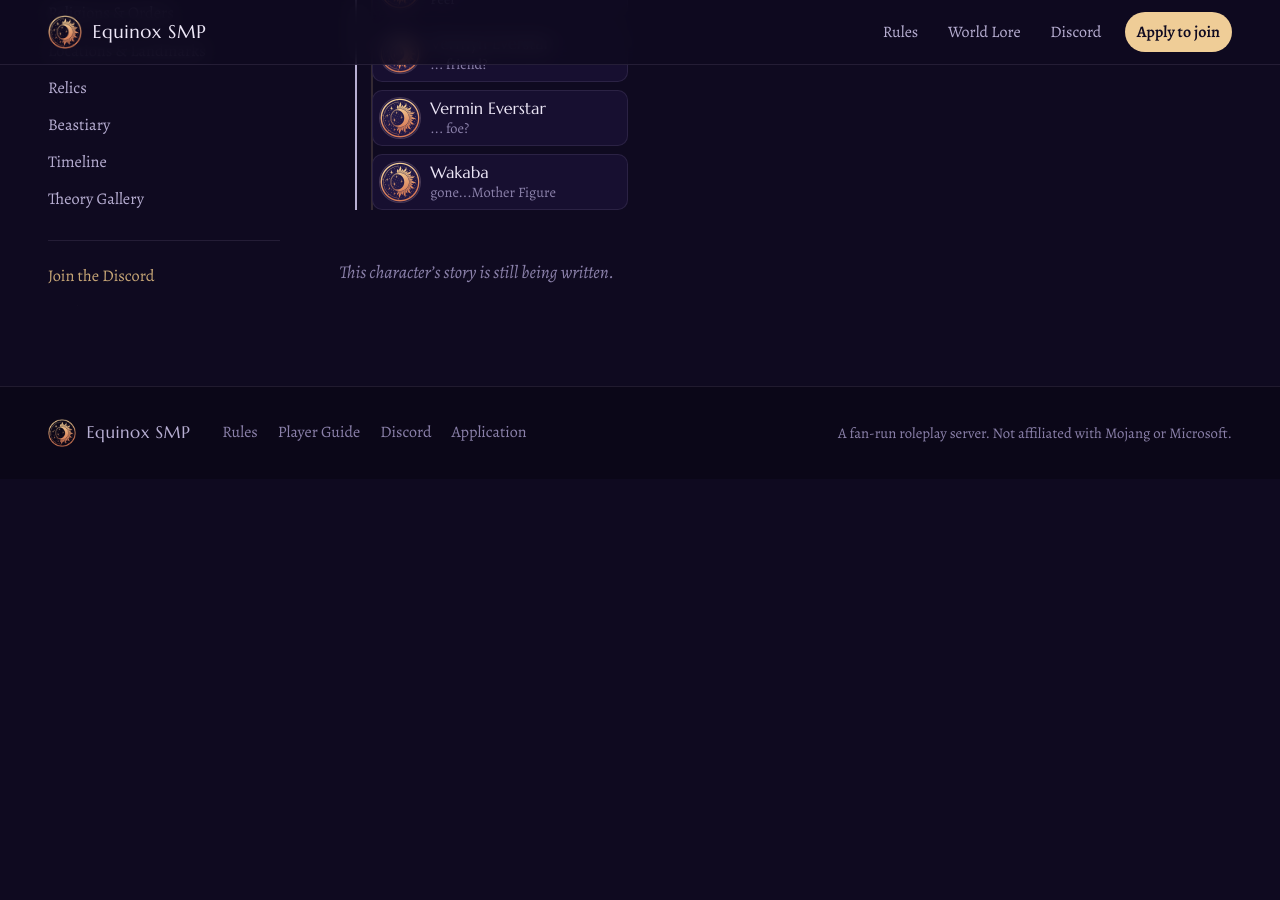
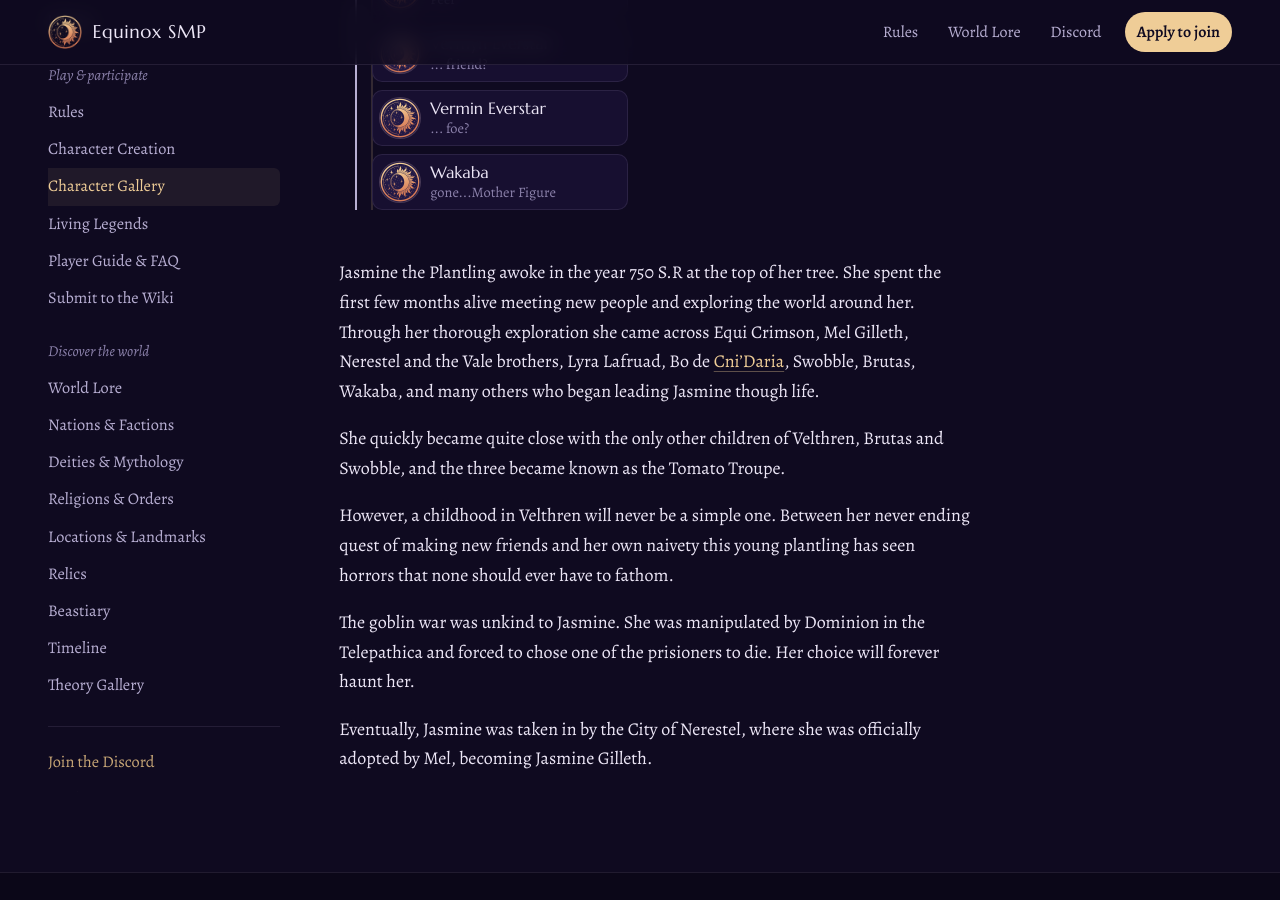
Before and after one commit to smpequinox/smpequinox.github.io, a Jekyll site: the page built from _characters/jasmine-gilleth.md, in a window 1280 px wide and 900 px high, scrolled down 2686 px. Built offline with Jekyll 4.4.1, drawn with Linux system fonts in a browser that asks for light colours; before the commit the page ends 3165 px from its top, so only the background shows below that.

Commit message:
Update Character: Jasmine Gilleth
From submission #69

```diff
--- a/_characters/jasmine-gilleth.md
+++ b/_characters/jasmine-gilleth.md
@@ -70,5 +70,15 @@ bonds:
   - name: "Dominion"
     relation: "Goblin Horror"
     type: Rival
-# Submitted in issue #48
+# Submitted in issue #69
 ---
+
+Jasmine the Plantling awoke in the year 750 S.R at the top of her tree. She spent the first few months alive meeting new people and exploring the world around her. Through her thorough exploration she came across Equi Crimson, Mel Gilleth, Nerestel and the Vale brothers, Lyra Lafruad, Bo de Cni'Daria, Swobble, Brutas, Wakaba, and many others who began leading Jasmine though life.
+
+She quickly became quite close with the only other children of Velthren, Brutas and Swobble, and the three became known as the Tomato Troupe.
+
+However, a childhood in Velthren will never be a simple one. Between her never ending quest of making new friends and her own naivety this young plantling has seen horrors that none should ever have to fathom.
+
+The goblin war was unkind to Jasmine. She was manipulated by Dominion in the Telepathica and forced to chose one of the prisioners to die. Her choice will forever haunt her.
+
+Eventually, Jasmine was taken in by the City of Nerestel, where she was officially adopted by Mel, becoming Jasmine Gilleth.
```
